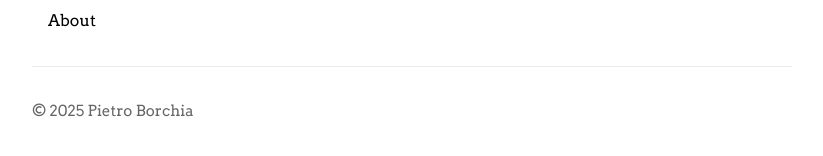
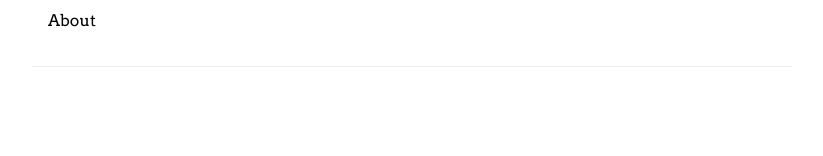
Before and after one commit to pietroborchia/my-blog, a Jekyll site: the page built from index.md, in a window 1280 px wide. Shown: the part 159-315 px from the top of the page, without its empty margins (228-1051 px from the left). Built offline with Jekyll 4.4.1, drawn with Linux system fonts in a browser that asks for light colours.

Commit message:
Update default.html

```diff
--- a/_layouts/default.html
+++ b/_layouts/default.html
@@ -25,7 +25,6 @@
     {{ content }}
   </main>
   <footer class="site-footer container">
-    © {{ site.time | date: "%Y" }} {{ site.title }}
   </footer>
 </body>
 </html>
```
